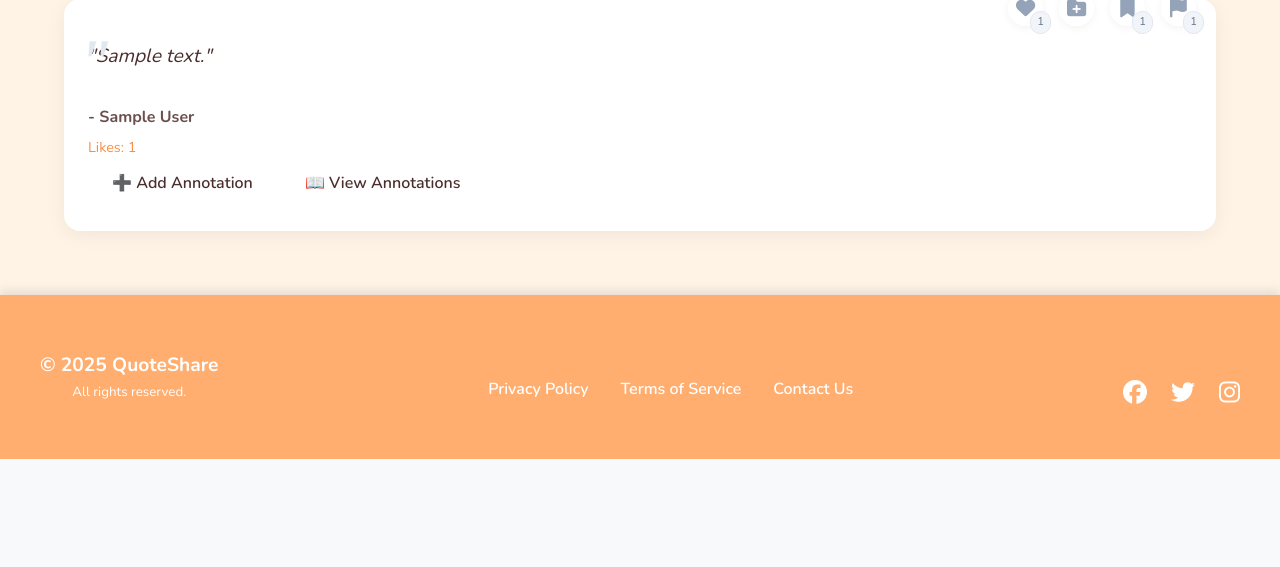
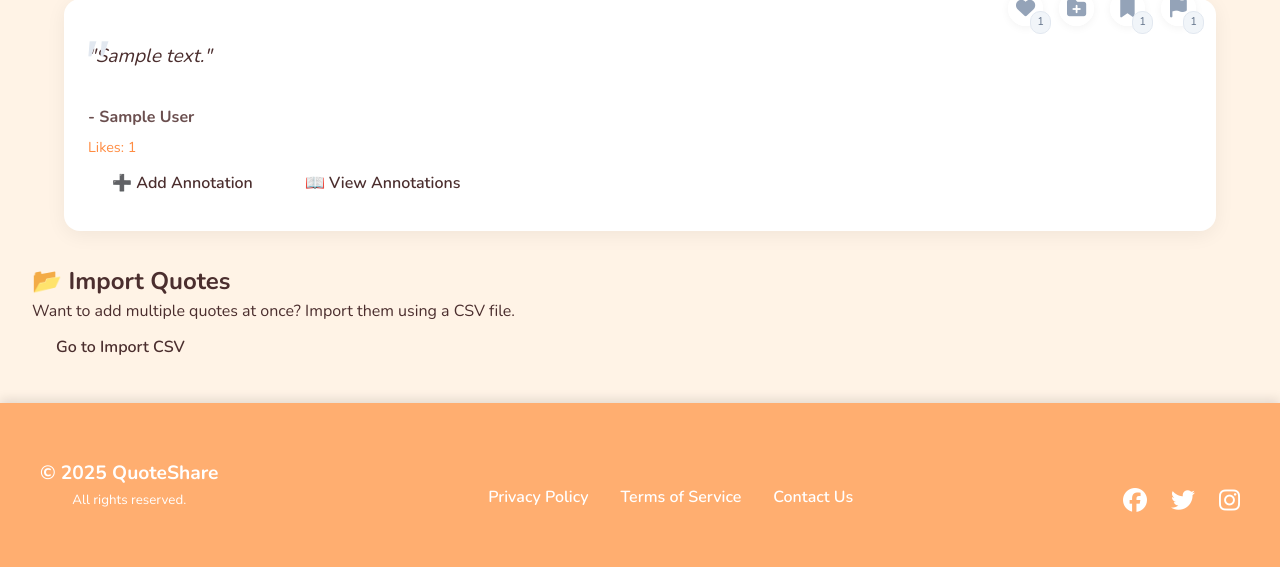
Before and after one commit to nikola-enter21/php-project, a PHP site: page / in a window 1280 px wide. Shown: the part 559-1126 px from the top of the page. Before the commit the page ends 1018 px from the top, so only its background shows below. Run offline with PHP 8.4, Linux system fonts and the light colour scheme; tables that the repository leaves empty hold one stand-in row (values such as "Sample post").

Commit message:
Add creation of quotes which are imported from csv

```diff
--- a/app/Controllers/QuoteController.php
+++ b/app/Controllers/QuoteController.php
@@ -313,4 +313,64 @@ class QuoteController
         $quoteId = $req->param('id');
         $res->view('annotations/create', ['quoteId' => $quoteId]);
     }
+
+    public function importCsv(Request $req, Response $res): void
+    {
+        $this->logModel->createLog(null, 'import_csv', 'File details: ');
+        $user = $req->session()->get('user');
+        if (!$user) {
+            $this->logModel->createLog(null, 'import_csv', 'Failed to import quotes: User not logged in');
+            $res->json(['success' => false, 'message' => 'You must be logged in to import quotes.'], 401);
+            return;
+        }
+
+        $file = $_FILES['csv_file'] ?? null;
+
+        if (!$file || $file['error'] !== UPLOAD_ERR_OK) {
+            $this->logModel->createLog($user['id'], 'import_csv', 'File upload error: ' . $file['error']);
+            $res->json(['success' => false, 'message' => 'Invalid file upload.'], 400);
+            return;
+        }
+
+        $csvData = file_get_contents($file['tmp_name']);
+        $this->logModel->createLog($user['id'], 'import_csv', 'CSV data: ' . $csvData);
+
+        $rows = array_map('str_getcsv', explode("\n", $csvData));
+        $header = array_shift($rows);
+        $this->logModel->createLog($user['id'], 'import_csv', 'CSV header: ' . json_encode($header));
+
+        if ($header !== ['title', 'content', 'author']) {
+            $this->logModel->createLog($user['id'], 'import_csv', 'Invalid CSV format');
+            $res->json(['success' => false, 'message' => 'Invalid CSV format. Expected columns: title, content, author.'], 400);
+            return;
+        }
+
+        $successCount = 0;
+        foreach ($rows as $row) {
+            if (count($row) !== 3) {
+                continue;
+            }
+
+            [$title, $content, $author] = $row;
+            $this->logModel->createLog($user['id'], 'import_csv', "Processing row: title=$title, content=$content, author=$author");
+
+            if ($this->quoteModel->createQuote([
+                'user_id' => $user['id'],
+                'title' => trim($title),
+                'content' => trim($content),
+                'author' => trim($author) ?: 'Anonymous'
+            ])) {
+                $successCount++;
+            }
+        }
+
+        $this->logModel->createLog($user['id'], 'import_csv', "Successfully imported $successCount quotes");
+        $res->json(['success' => true, 'message' => "$successCount quotes imported successfully!"]);
+    }
+
+    public function importCsvView(Request $req, Response $res): void
+    {
+        $this->logModel->createLog(null, 'like_quote', "post");
+        $res->view('quotes/import-csv');
+    }
 }
--- a/app/Views/home.php
+++ b/app/Views/home.php
@@ -98,6 +98,12 @@
                     <?php endif; ?>
                 </div>
             </section>
+
+            <section class="import-csv-section">
+                <h2>📂 Import Quotes</h2>
+                <p>Want to add multiple quotes at once? Import them using a CSV file.</p>
+                <a href="/quotes/import-csv" class="btn btn-primary">Go to Import CSV</a>
+            </section>
         </main>
         <?php include __DIR__ . '/partials/footer.php'; ?>
     </div>
--- a/index.php
+++ b/index.php
@@ -90,6 +90,8 @@ try {
     $router->post('/quotes/:id/like', [$container->get(QuoteController::class), 'likeQuote'], [AuthMiddleware::class]);
     $router->post('/quotes/:id/report', [$container->get(QuoteController::class), 'reportQuote'], [AuthMiddleware::class]);
     $router->post('/quotes/:id/add-to-collection', [$container->get(QuoteController::class), 'addToCollection'], [AuthMiddleware::class]);
+    $router->post('/quotes/import-csv', [$container->get(QuoteController::class), 'importCsv'], [AuthMiddleware::class]);
+    $router->get('/quotes/import-csv', [$container->get(QuoteController::class), 'importCsvView'], [AuthMiddleware::class]);
     $router->get('/quotes/:id', [$container->get(QuoteController::class), 'getQuoteDetails'], [AuthMiddleware::class]);
     $router->delete('/quotes/:id', [$container->get(QuoteController::class), 'deleteQuote'], [AuthMiddleware::class]);
     $router->post('/quotes/:id/annotations/create', [$container->get(QuoteController::class), 'addAnnotation'], [AuthMiddleware::class]);
```
Also changed, not shown: app/Views/quotes/import-csv.php (added, +71 -0 lines), app/Views/annotations/create.php (indentation only).
